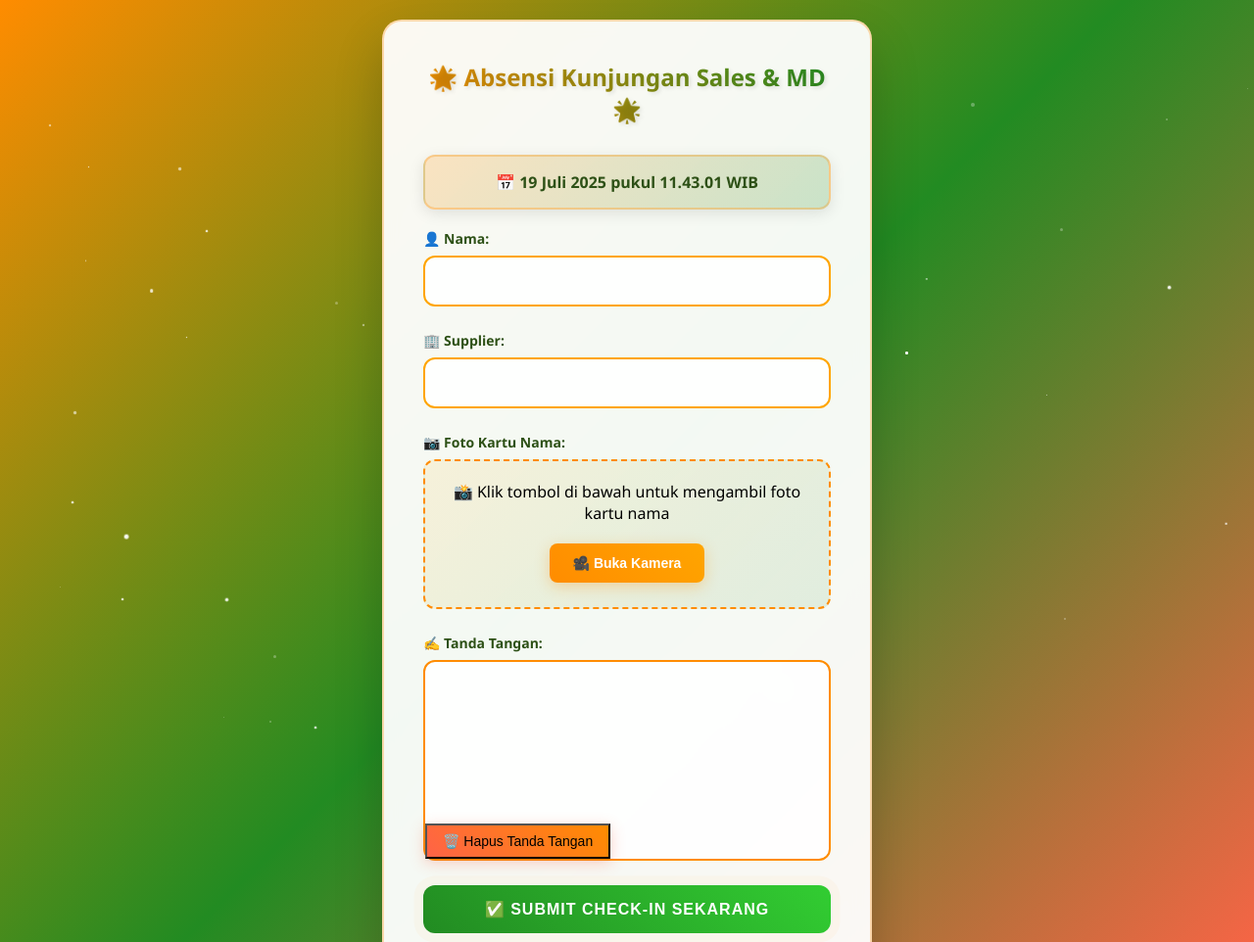
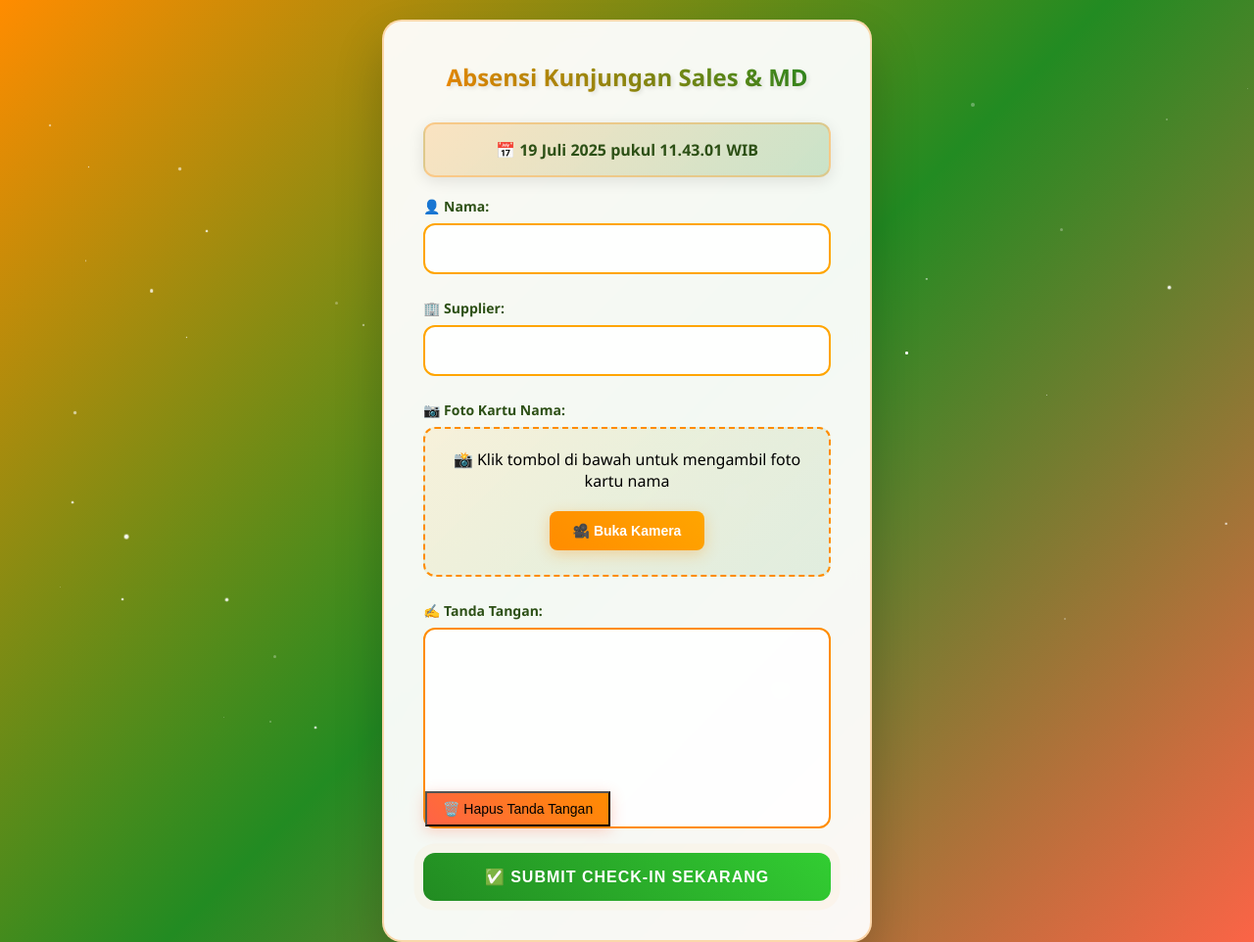
Before and after one commit to WillyAryana2025/CORS, a plain HTML site: page index.html in a window 1280 px wide. Shown: the top 962 px of the page at 98% size. Drawn offline with Linux system fonts and the light colour scheme.

Commit message:
Update index.html

```diff
--- a/index.html
+++ b/index.html
@@ -421,7 +421,7 @@
 
     <!-- Halaman Check-in -->
     <div class="container" id="checkin-page">
-      <h1>🌟 Absensi Kunjungan Sales & MD 🌟</h1>
+      <h1>Absensi Kunjungan Sales & MD</h1>
 
       <div class="timestamp" id="checkin-timestamp"></div>
 
```
